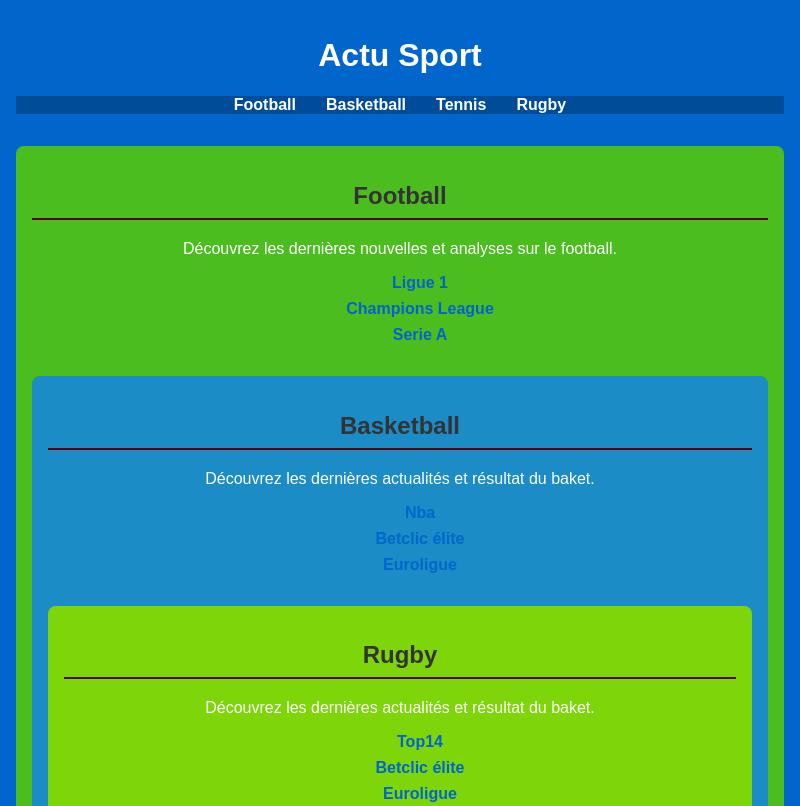
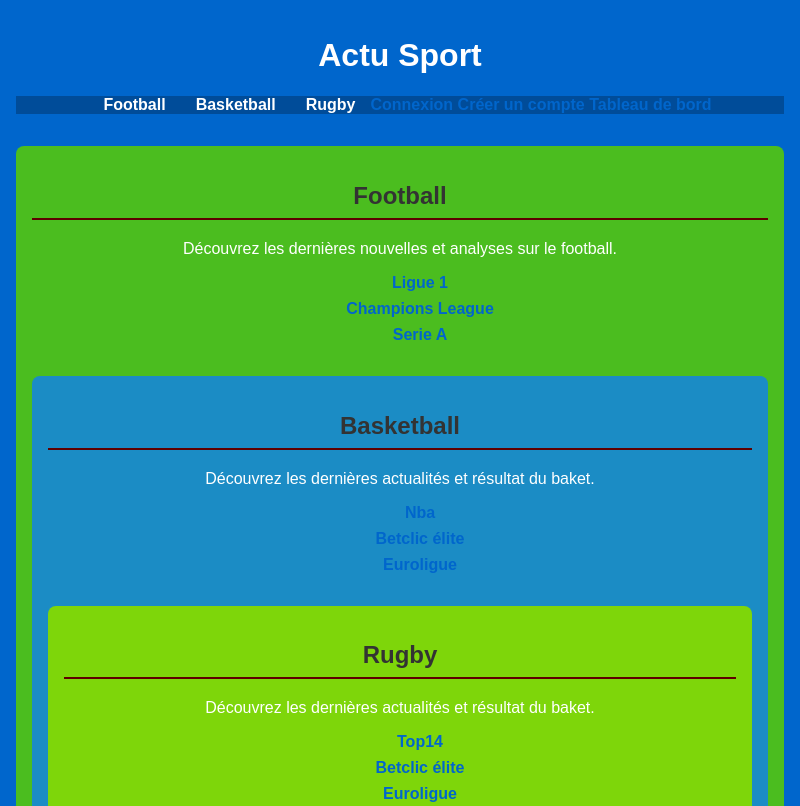
Before and after one commit to gabelard2310/Actus-portif, an Electron app: page index.html in a window 800 px wide. Shown: the top 806 px of the page. Drawn offline with Linux system fonts and the light colour scheme.

Commit message:
Update index.html

```diff
--- a/index.html
+++ b/index.html
@@ -17,15 +17,19 @@
             <ul>
                 <li><a href="#football">Football</a></li>
                 <li><a href="#basketball">Basketball</a></li>
-                <li><a href="#tennis">Tennis</a></li>
                 <li><a href="#Rugby">Rugby</a></li>
+                <nav>
+                    <a href="login.html">Connexion</a>
+                    <a href="register.html">Créer un compte</a>
+                    <a href="dashboard.html">Tableau de bord</a>
+                </nav>
             </ul>
         </nav>
     <section id="football">
         <h2>Football</h2>
         <p>Découvrez les dernières nouvelles et analyses sur le football.</p>
         <ul>
-            <li><a href= ligue1.html >Ligue 1
+            <li><a href= ligue1/ligue1.html >Ligue 1
             <li><a href= championsleague.html>Champions League</a></li>
             <li><a href="Serie A.html">Serie A</A></a></li>
         </ul>
```
